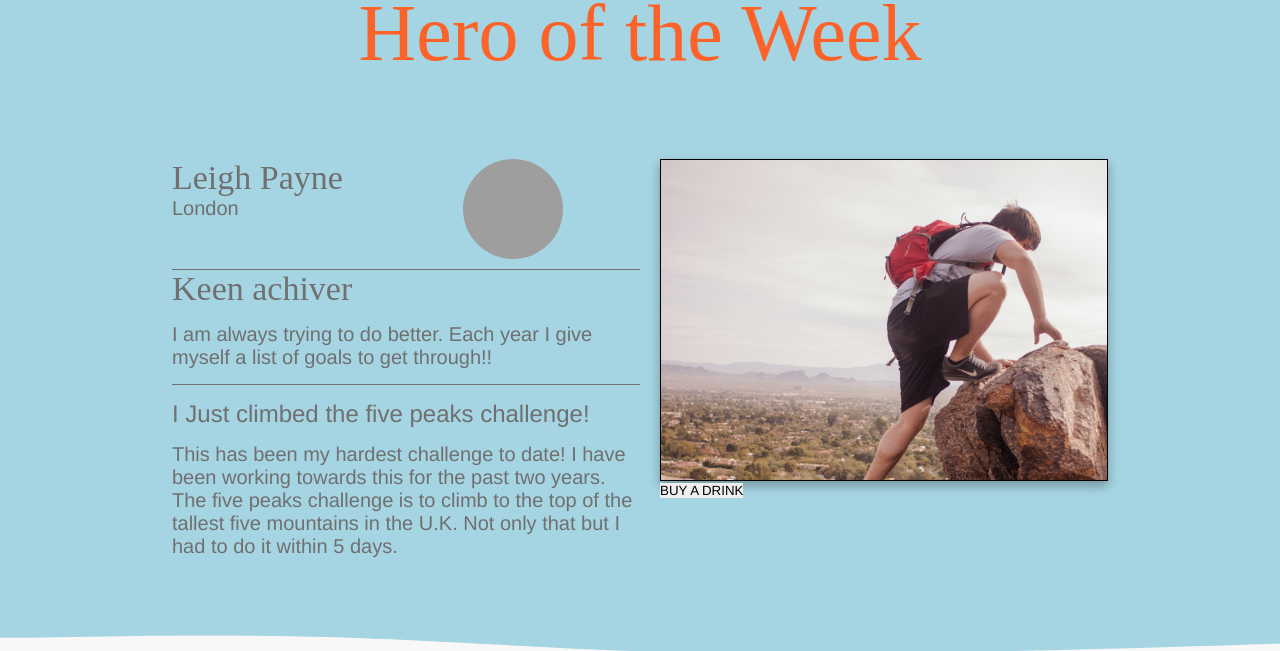
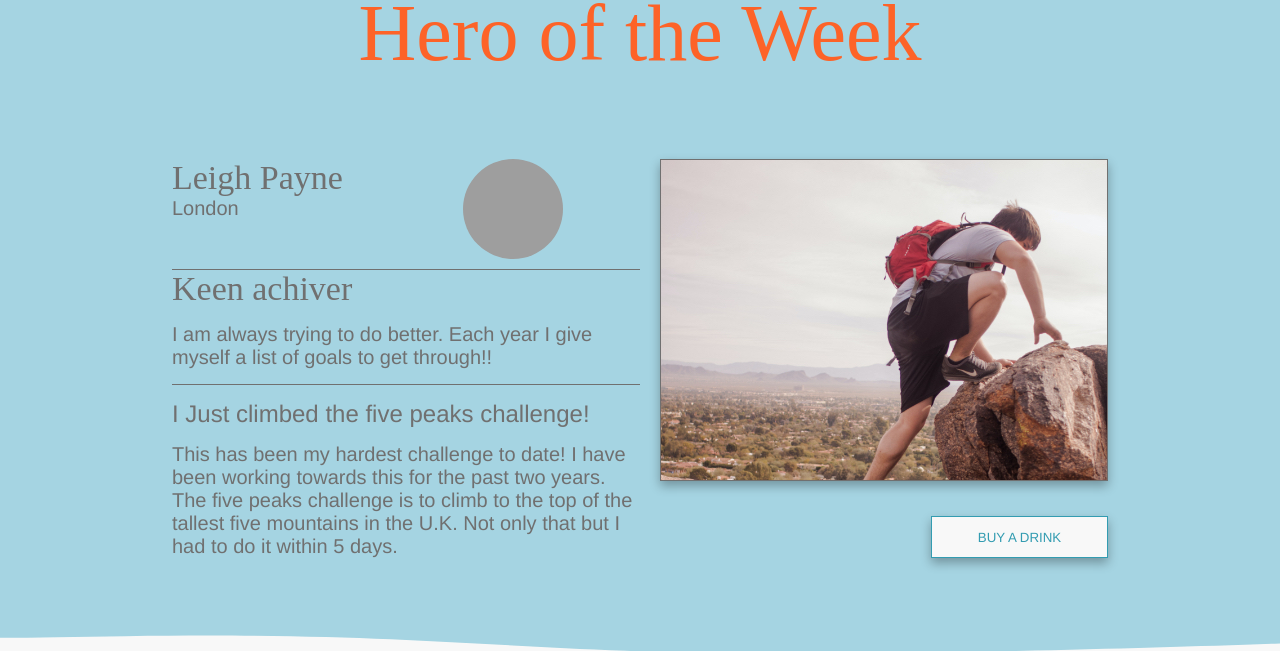
Before and after one commit to josephWoodland/beer.com, a website: page index.html in a window 1280 px wide. Shown: the part 2012-2663 px from the top of the page. Drawn offline with Linux system fonts and the light colour scheme; grey boxes are pictures that could not be loaded; a web font is replaced by a local one.

Commit message:
Example picture and button have been displayed and presented correcty on thesection

```diff
--- a/assets/sass/items/_buttons.scss
+++ b/assets/sass/items/_buttons.scss
@@ -30,4 +30,30 @@
       color: $color-orange;
     }
   }
+
+  &__profile {
+    height: 4rem;
+    background-color: $color-backgound;
+    width: 17.5rem;
+    border: 1px solid $color-icon-fill;
+    color: $color-icon-fill;
+    align-self: flex-end;
+    margin-top: auto;
+    box-shadow: $color-shadow-active;
+
+    &:hover {
+      border: 3px solid $color-icon-fill;
+    }
+
+    &:active {
+      box-shadow: $color-shadow-active;
+    }
+
+    &:focus {
+      outline: none;
+      border: 3px solid $color-icon-fill;
+      color: $color-orange;
+      box-shadow: $color-shadow-active-1;
+    }
+  }
 }
--- a/assets/sass/items/_variables.scss
+++ b/assets/sass/items/_variables.scss
@@ -14,3 +14,4 @@ $color-footer: #2b2b2b;
 $color-shadow-large: 0 3rem 6rem rgba(0, 0, 0, 0.16);
 $color-shadow-hover: 0 1rem 1.5rem rgba(0, 0, 0, 0.3);
 $color-shadow-active: 0 0.5rem 1rem rgba(0, 0, 0, 0.3);
+$color-shadow-active-1: 0 0.5rem 0.5rem rgba(0, 0, 0, 0.3);
--- a/assets/sass/sections/_example.scss
+++ b/assets/sass/sections/_example.scss
@@ -55,9 +55,11 @@
 
     &-hero {
       max-width: 683px;
+      display: flex;
+      flex-direction: column;
 
       &-img {
-        border: 1px solid black;
+        border: 1px solid $color-grey-text;
         box-shadow: $color-shadow-active;
       }
     }
--- a/index.html
+++ b/index.html
@@ -162,7 +162,7 @@
           <img
             class="example__profile-hero-img"
             src="./assets/images/jpg/climb-picture.jpg"
-            alt="A picture of leight completeting his challange"
+            alt="A picture of Leigh completeting his challange"
           />
           <button class="btn btn__profile">Buy a Drink</button>
         </div>
```
Also changed, not shown: assets/css/style.css, 1 other file.
